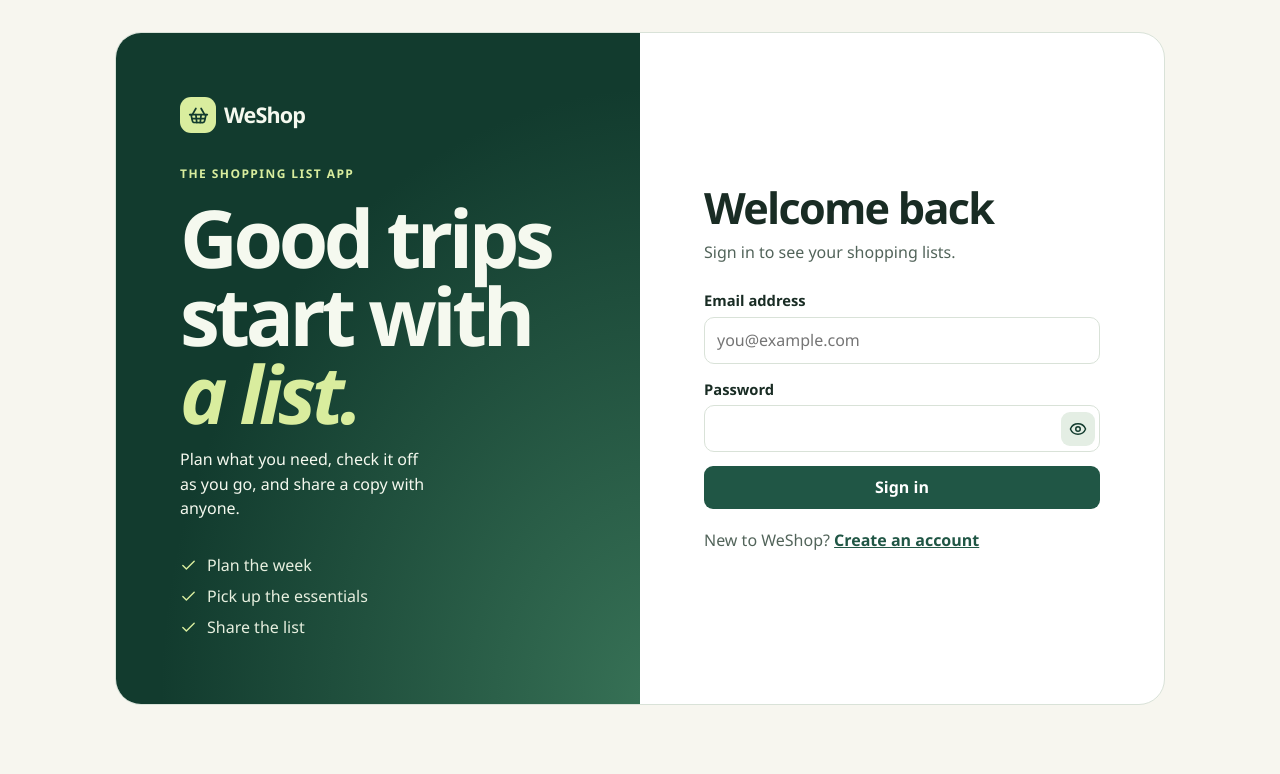
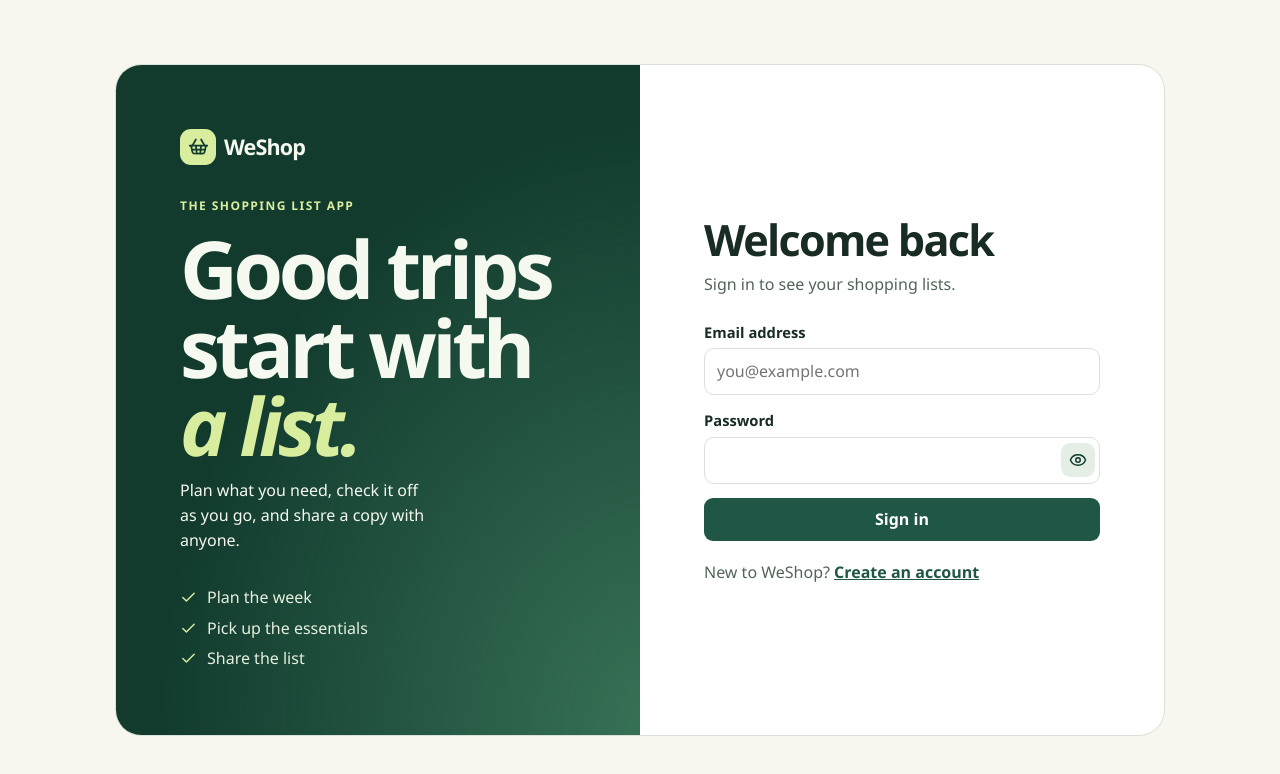
Before and after one commit to Omphile-coder/ShoppingList, a React (Vite) app: page /login in a window 1280 px wide. Shown: the top 774 px of the page. Built offline with nearby package versions, Linux system fonts and the light colour scheme; the HTML template or start-up script is replaced by a standard one.

Commit message:
Centered the WeShop login card

```diff
--- a/src/index.css
+++ b/src/index.css
@@ -28,6 +28,13 @@ fieldset { border: 0; padding: 0; margin: 0; min-width: 0; display: grid; gap: 1
 .muted { color: var(--muted); }
 .alert-error { color: var(--red); }
 .eyebrow { font-size: .75rem; font-weight: 750; letter-spacing: .12em; color: var(--green); }
+
+/* Center the auth card and let it scroll when the form is taller than the screen. */
+#root:has(> .auth-layout) {
+  min-height: 100dvh;
+  display: grid;
+  align-content: center;
+}
 
 /* The desktop auth story collapses to the brand above the form on phones. */
 .auth-layout {
```
